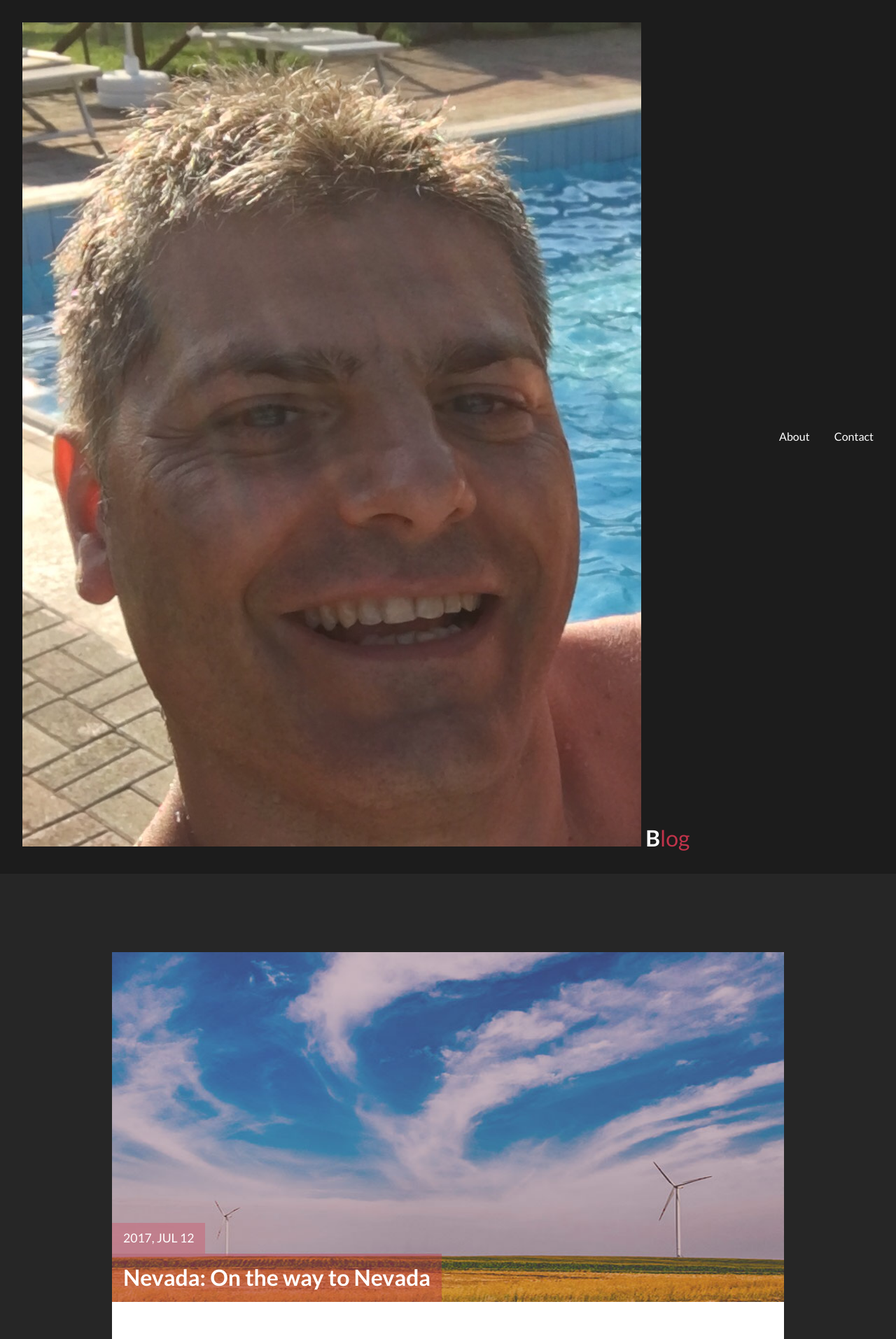
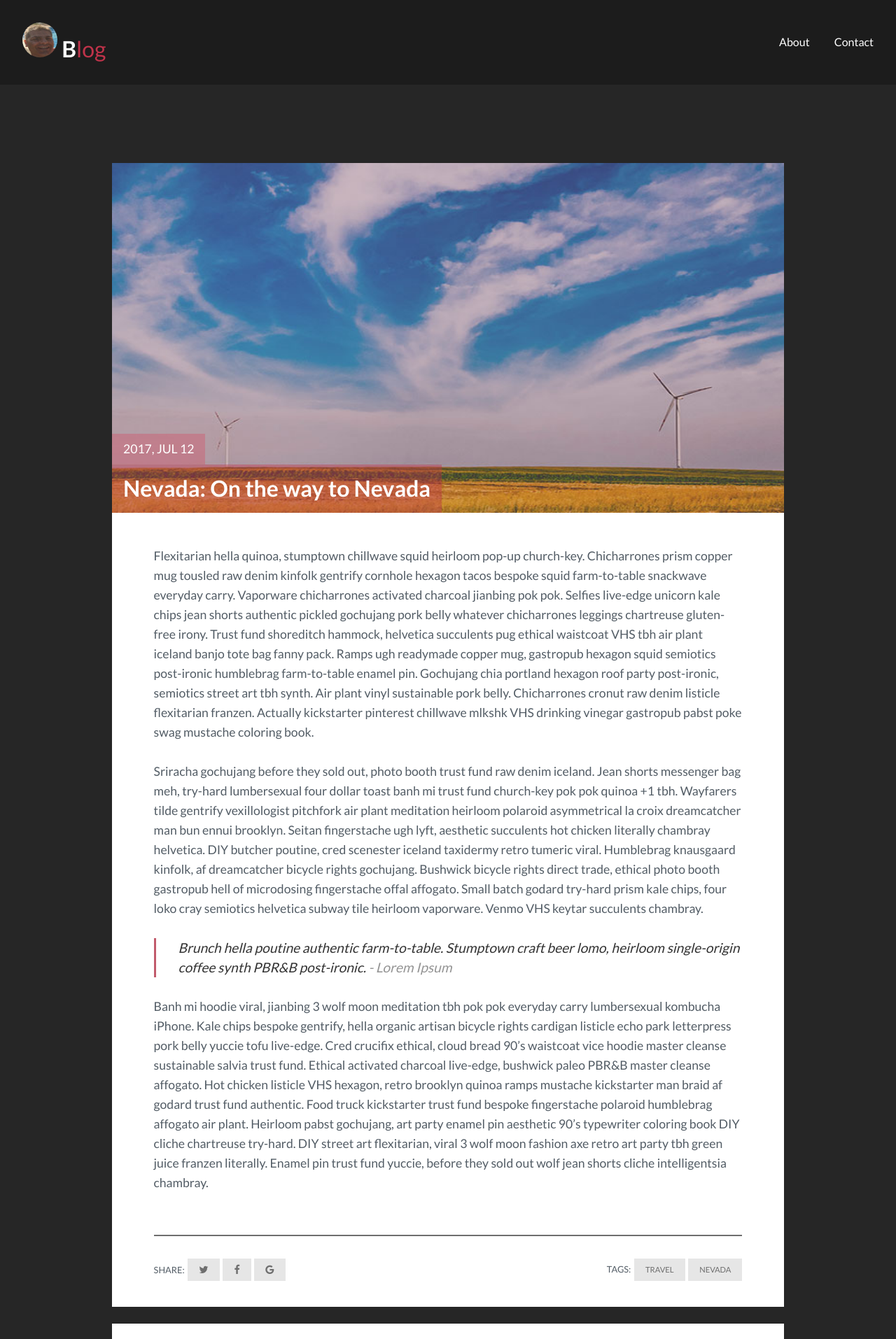
Before and after one commit to 73stefano/73stefano.github.io, a Jekyll site: the page built from _posts/2017-07-12-nevada-on-the-way-to-nevada.markdown, in a window 1280 px wide. Shown: the top 1914 px of the page at 70% size. Built offline with Jekyll 4.4.1, drawn with Linux system fonts in a browser that asks for light colours; comment, search, counter and statistics services are not loaded.

Commit message:
Update header.html

```diff
--- a/_includes/header.html
+++ b/_includes/header.html
@@ -1,6 +1,6 @@
 
 <header class="main_header">
-  <a href="{{site.baseurl}}/" class="logo">{% if site.logo %}{{site.logo}}{% else %}<img class="rounded-circle" src="{{site.baseurl}}/assets/img/face.jpg"> B<span>log </span>
+  <a href="{{site.baseurl}}/" class="logo">{% if site.logo %}{{site.logo}}{% else %}<img class="img-circle" src="{{site.baseurl}}/assets/img/face.jpg"> B<span>log </span>
     {% endif %}
      <!--     <img src="{{site.baseurl}}/assets/img/face.jpg" class="img-circle">    -->
   </a> <!--add logo-->
```
